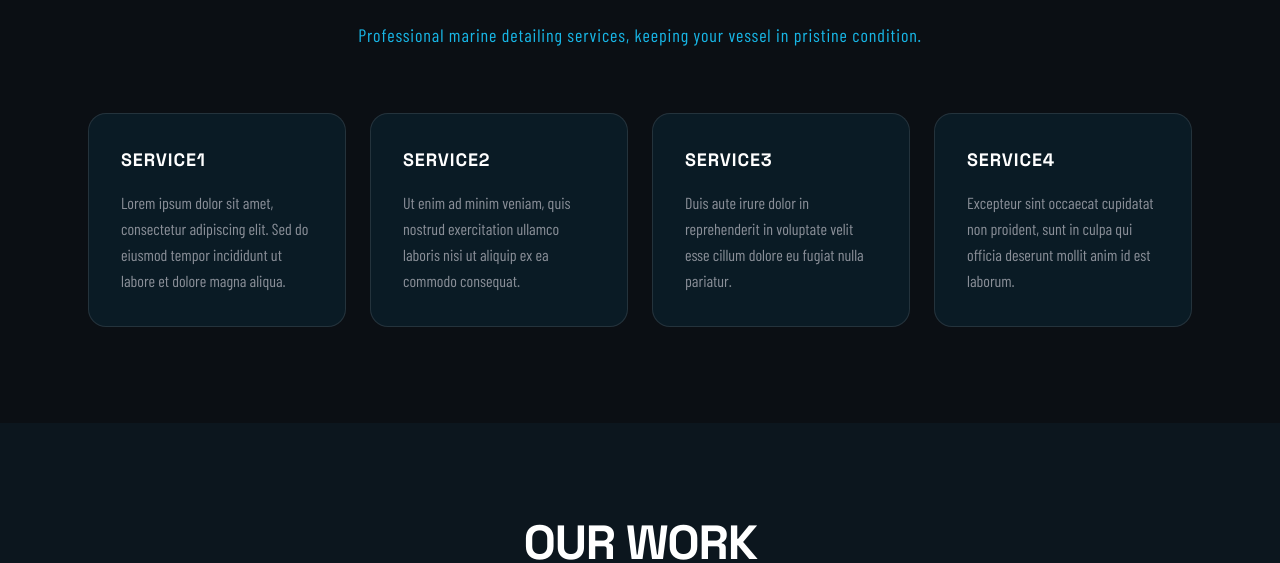
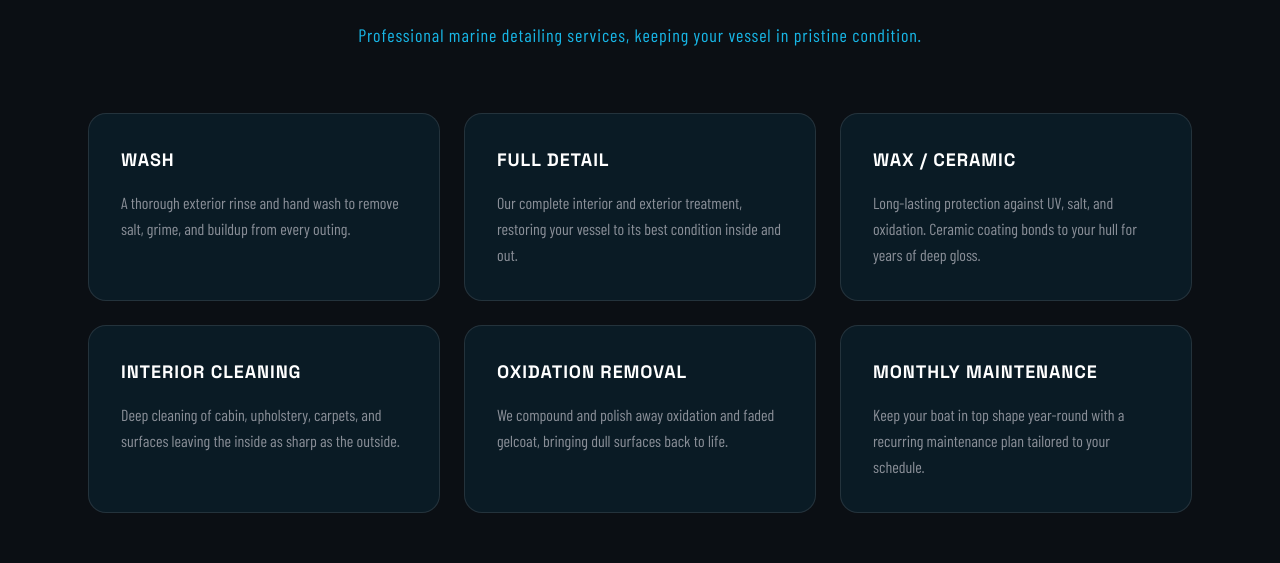
Before and after one commit to blacktidedetailingnj/Black-Tide-Detailing-NJ, a Next.js app in the folder my-app/: page / in a window 1280 px wide. Shown: the part 939-1502 px from the top of the page. Built offline with nearby package versions, Linux system fonts and the light colour scheme; a web font is replaced by a local one.

Commit message:
Added services to main page

```diff
--- a/my-app/app/page.tsx
+++ b/my-app/app/page.tsx
@@ -11,20 +11,28 @@ import { heroAnimationStyles, scrollRevealStyles } from "@/lib/animationStyles";
 
 const services = [
   {
-    title: "Service1",
-    description: "Lorem ipsum dolor sit amet, consectetur adipiscing elit. Sed do eiusmod tempor incididunt ut labore et dolore magna aliqua.",
+    title: "Wash",
+    description: "A thorough exterior rinse and hand wash to remove salt, grime, and buildup from every outing.",
   },
   {
-    title: "Service2",
-    description: "Ut enim ad minim veniam, quis nostrud exercitation ullamco laboris nisi ut aliquip ex ea commodo consequat.",
+    title: "Full Detail",
+    description: "Our complete interior and exterior treatment, restoring your vessel to its best condition inside and out.",
   },
   {
-    title: "Service3",
-    description: "Duis aute irure dolor in reprehenderit in voluptate velit esse cillum dolore eu fugiat nulla pariatur.",
+    title: "Wax / Ceramic",
+    description: "Long-lasting protection against UV, salt, and oxidation. Ceramic coating bonds to your hull for years of deep gloss.",
   },
   {
-    title: "Service4",
-    description: "Excepteur sint occaecat cupidatat non proident, sunt in culpa qui officia deserunt mollit anim id est laborum.",
+    title: "Interior Cleaning",
+    description: "Deep cleaning of cabin, upholstery, carpets, and surfaces leaving the inside as sharp as the outside.",
+  },
+  {
+    title: "Oxidation Removal",
+    description: "We compound and polish away oxidation and faded gelcoat, bringing dull surfaces back to life.",
+  },
+  {
+    title: "Monthly Maintenance",
+    description: "Keep your boat in top shape year-round with a recurring maintenance plan tailored to your schedule.",
   },
 ];
 
@@ -137,7 +145,7 @@ export default function HomePage() {
               Professional marine detailing services, keeping your vessel in pristine condition.
             </p>
           </div>
-          <div className="grid grid-cols-1 sm:grid-cols-2 lg:grid-cols-4 gap-6">
+          <div className="grid grid-cols-1 sm:grid-cols-2 lg:grid-cols-3 gap-6">
             {services.map((service) => (
               <div
                 key={service.title}
```
